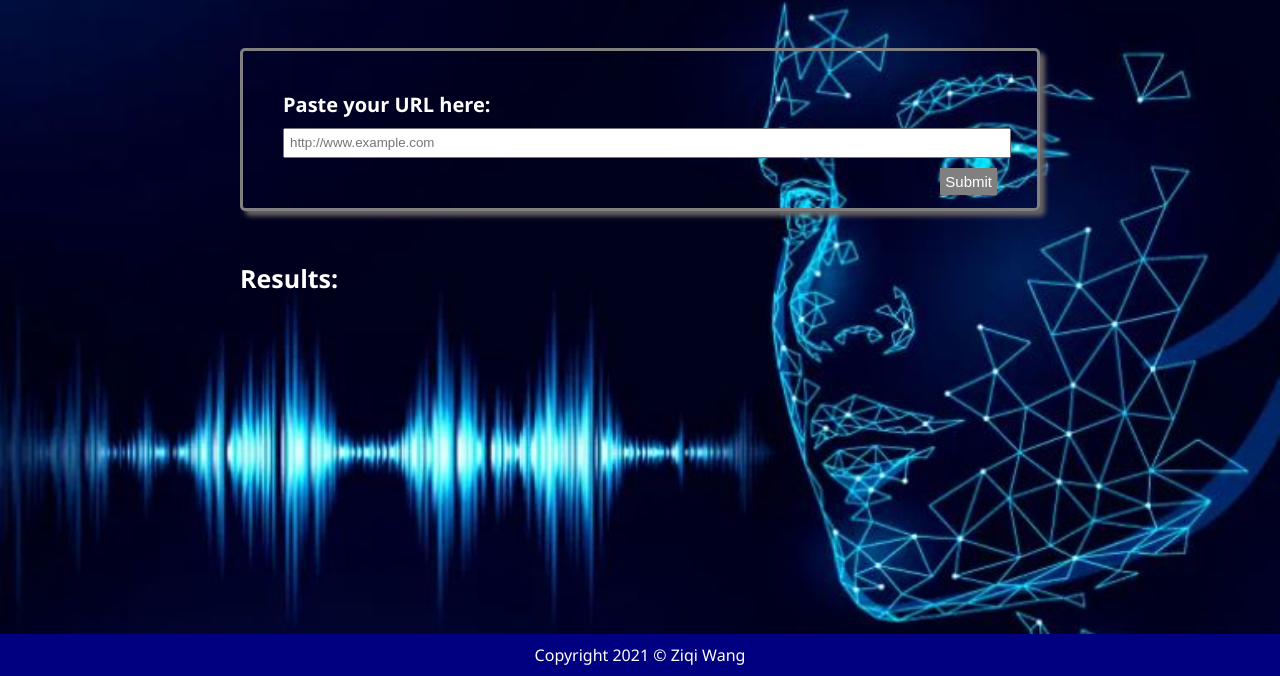
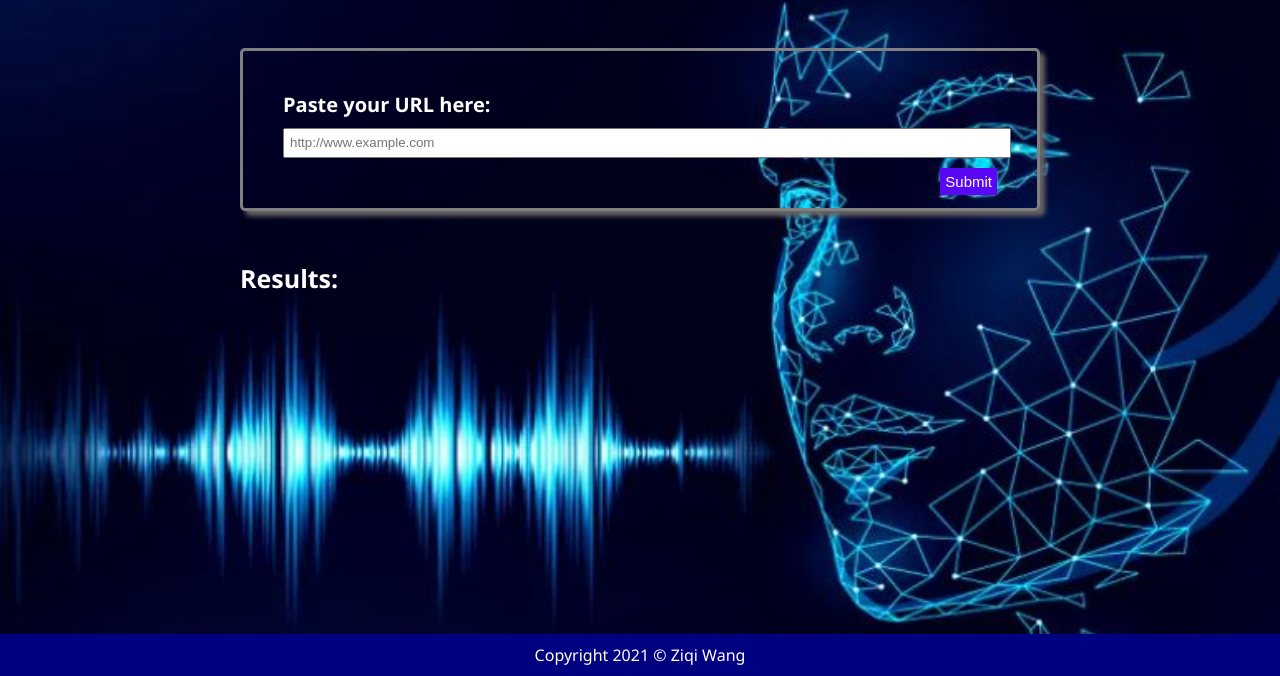
Before and after one commit to ZQWang39/Udacity-Project-4.Evaluate-a-news-article-with-Natural-Language-Processing, a website built with webpack: page src/client/views/index.html in a window 1280 px wide. Shown: the part 124-800 px from the top of the page. Built offline with nearby package versions, Linux system fonts and the light colour scheme.

Commit message:
Update submit button style

```diff
--- a/src/client/styles/form.scss
+++ b/src/client/styles/form.scss
@@ -32,14 +32,14 @@ input {
 
 button {
     float: right;
-    background-color: grey;
+    background-color: rgb(90, 7, 245);
     color:$text-color;
     border:none;
     font-size: 15px;
     padding: 5px;
     cursor: pointer;
     &:hover{
-        background-color: rgb(0, 2, 19);
+        background-color: rgb(76, 5, 134);
     }
 }
 
```
